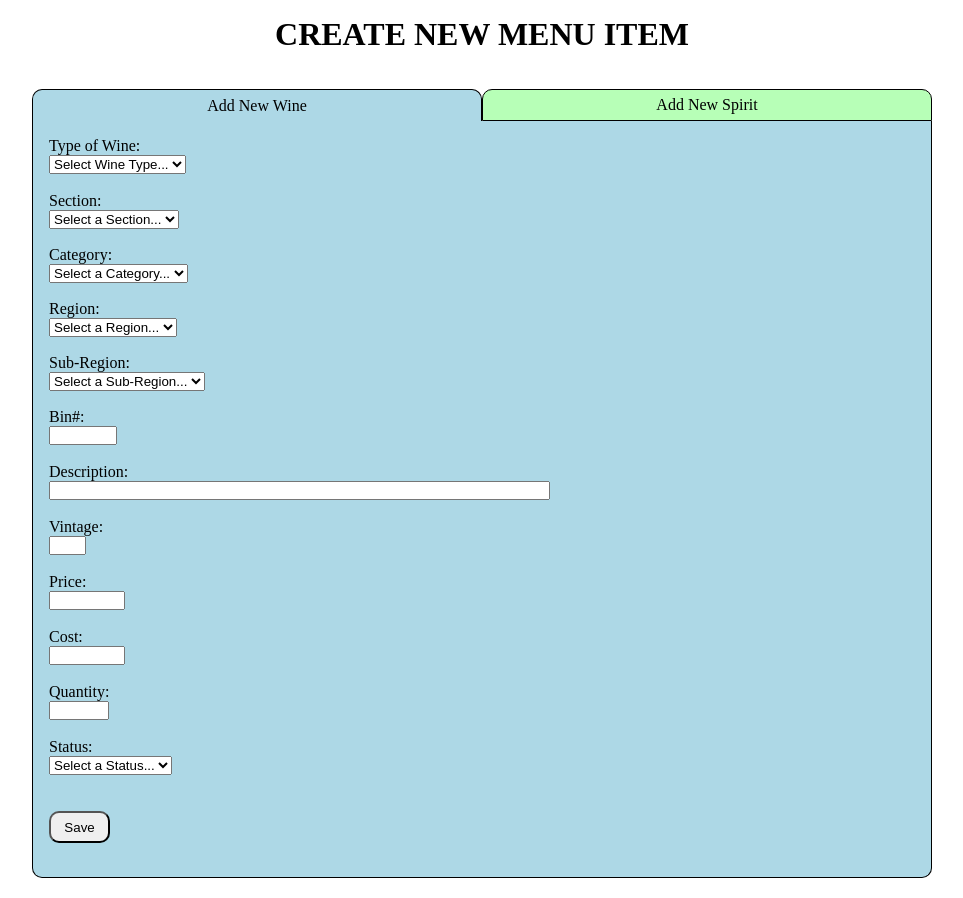
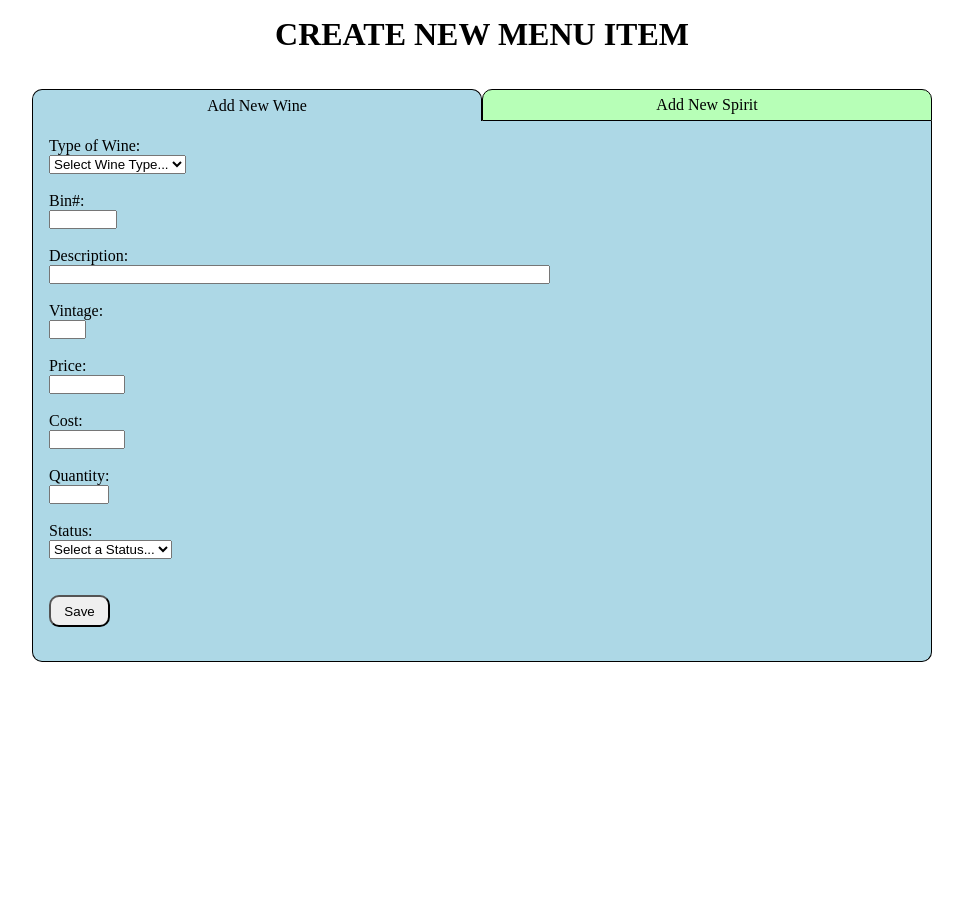
Before and after one commit to DanielAlvarez2/namademo, a Node server app: page /create in a window 1280 px wide. Shown: the whole page, without its empty margins (158-1121 px from the left). After the commit the page ends 662 px from the top, so only its background shows below. Run offline with Node 20, Linux system fonts and the light colour scheme; some libraries are stand-ins or nearby versions.

Commit message:
type selection fully functional

```diff
--- a/views/create.ejs
+++ b/views/create.ejs
@@ -66,13 +66,14 @@
         #region-wrapper,
         #subregion-wrapper{
             position:relative;
+            display:none;
         }
         .section,
         .category,
         .region,
         .subregion{
             position:absolute;
-            visibility:hidden;
+            display:none;
         }
     </style>
 </head>
@@ -208,9 +209,6 @@
                     <option value="">Madeira</option>
                 </select>
 
-                <select class="section" style="visibility:visible;">
-                    <option selected disabled value="default">Select a Section...</option>
-                </select>
 
             </div>
 
@@ -301,9 +299,6 @@
                     <option value="NEW YORK">New York</option>
                 </select>
 
-                <select id="category-default" class="category" style="visibility:visible">
-                    <option selected disabled value="default">Select a Category...</option>
-                </select>
 
             </div>
 
@@ -447,10 +442,6 @@
                     <option value="NORTH FORK LONG ISLAND">North Fork Long Island</option>
                 </select>
 
-                <select id="region-default" class="region" style="visibility:visible">
-                    <option selected disabled value="default">Select a Region...</option>
-                </select>
-
             </div>
 
 
@@ -533,11 +524,6 @@
                     <option value="VACQUEYRAS">Vacqueyras</option>
                 </select>
 
-
-                <select id="subregion-default" class="subregion" style="visibility:visible">
-                    <option selected disabled value="default">Select a Sub-Region...</option>
-                </select>
-
             </div>
 
             <br><br>
@@ -595,58 +581,52 @@
         const subregionWrapper = document.querySelector('#subregion-wrapper')
 
         function showSection(){
+            sectionWrapper.style.display = 'none'
+            categoryWrapper.style.display = 'none'
+            regionWrapper.style.display = 'none'
+            subregionWrapper.style.display = 'none'
             const sections = document.querySelectorAll('.section')
-            sections.forEach(section=>section.style.visibility = 'hidden')
+            sections.forEach(section=>section.style.display = 'none')
             const type = document.querySelector('#type').value
             if(type == 'BY THE GLASS') {
-                document.querySelector('#section-btg').style.visibility = 'visible'
-                document.querySelector('#section-btg').value = 'default'
-                categoryWrapper.style.visibility = 'hidden'
-                regionWrapper.style.visibility = 'hidden'
-                subregionWrapper.style.visibility = 'hidden'
-                document.querySelector('#category-default').style.visibility = 'hidden'
-                document.querySelector('#region-default').style.visibility = 'hidden'
-                document.querySelector('#subregion-default').style.visibility = 'hidden'
-
+                document.querySelector('#section-wrapper').style.display = 'block'
+                document.querySelector('#section-btg').style.display = 'block'
             }
             if(type == 'HALF BOTTLES') {
-                document.querySelector('#section-half-bottle').style.visibility = 'visible'
-                document.querySelector('#section-half-bottle').value = 'default'
+                document.querySelector('#section-wrapper').style.display = 'block'
+                document.querySelector('#section-half-bottle').style.display = 'block'
             }
             if(type == 'LARGE FORMATS') {
-                document.querySelector('#section-large-format').style.visibility = 'visible'
-                document.querySelector('#section-large-format').value = 'default'
+                document.querySelector('#section-wrapper').style.display = 'block'
+                document.querySelector('#section-large-format').style.display = 'block'
             }
             if(type == 'SAKE') {
-                document.querySelector('#section-sake').style.visibility = 'visible'
-                document.querySelector('#section-sake').value = 'default'
-            }
-            if(type == 'SPARKLING') {
-                sectionWrapper.style.visibility = 'hidden'
+                document.querySelector('#section-wrapper').style.display = 'block'
+                document.querySelector('#section-sake').style.display = 'block'
             }
             if(type == 'CHAMPAGNE') {
-                document.querySelector('#section-champagne').style.visibility = 'visible'
-                document.querySelector('#section-champagne').value = 'default'
+                document.querySelector('#section-wrapper').style.display = 'block'
+                document.querySelector('#section-champagne').style.display = 'block'
             }
             if(type == 'WHITE WINE') {
-                document.querySelector('#section-white-wine').style.visibility = 'visible'
-                document.querySelector('#section-white-wine').value = 'default'
+                document.querySelector('#section-wrapper').style.display = 'block'
+                document.querySelector('#section-white-wine').style.display = 'block'
             }
             if(type == 'ROSÉ WINE') {
-                document.querySelector('#section-rosé-wine').style.visibility = 'visible'
-                document.querySelector('#section-rosé-wine').value = 'default'
+                document.querySelector('#section-wrapper').style.display = 'block'
+                document.querySelector('#section-rosé-wine').style.display = 'block'
             }
             if(type == 'RED WINE') {
-                document.querySelector('#section-red-wine').style.visibility = 'visible'
-                document.querySelector('#section-red-wine').value = 'default'
+                document.querySelector('#section-wrapper').style.display = 'block'
+                document.querySelector('#section-red-wine').style.display = 'block'
             }
             if(type == 'SWEET WINE') {
-                document.querySelector('#section-sweet-wine').style.visibility = 'visible'
-                document.querySelector('#section-sweet-wine').value = 'default'
+                document.querySelector('#section-wrapper').style.display = 'block'
+                document.querySelector('#section-sweet-wine').style.display = 'block'
             }
             if(type == 'FORTIFIED WINE') {
-                document.querySelector('#section-fortified-wine').style.visibility = 'visible'
-                document.querySelector('#section-fortified-wine').value = 'default'
+                document.querySelector('#section-wrapper').style.display = 'block'
+                document.querySelector('#section-fortified-wine').style.display = 'block'
             }
         }
         const wineType = document.querySelector('#type')
```
